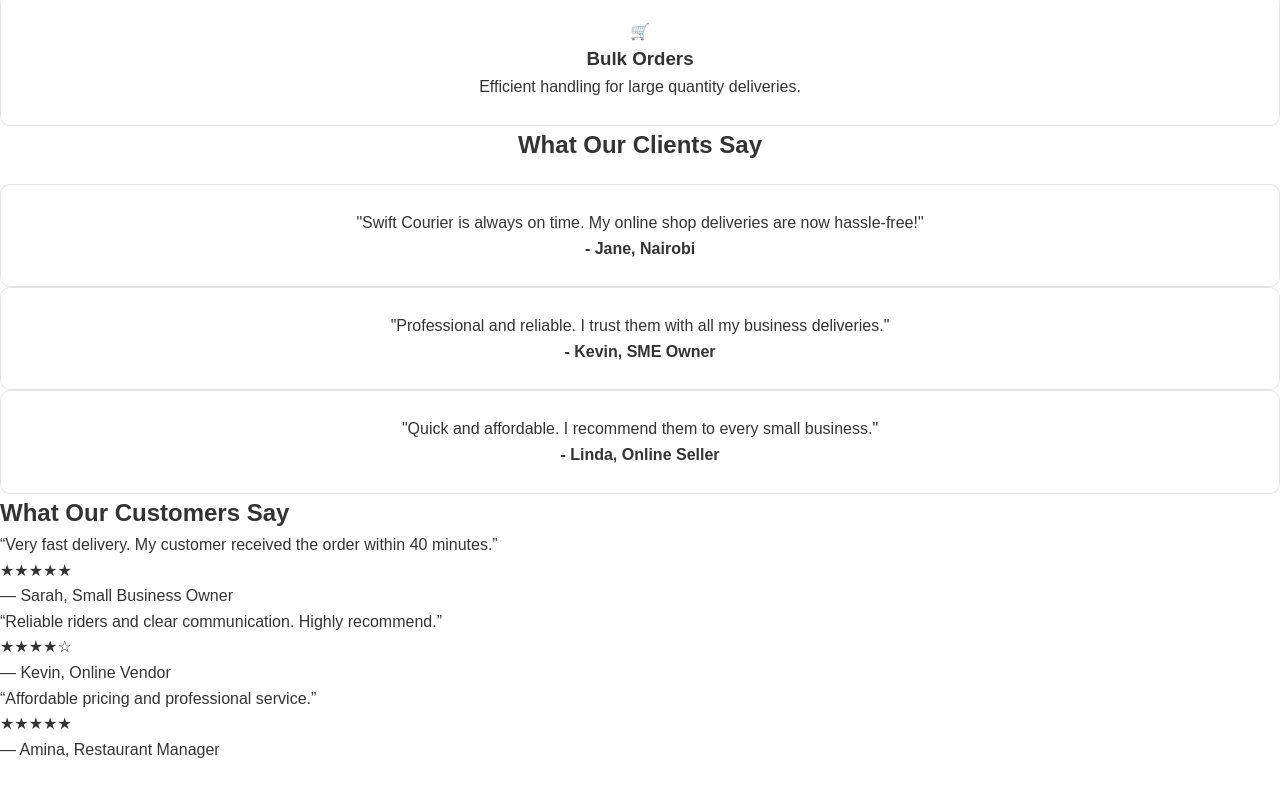
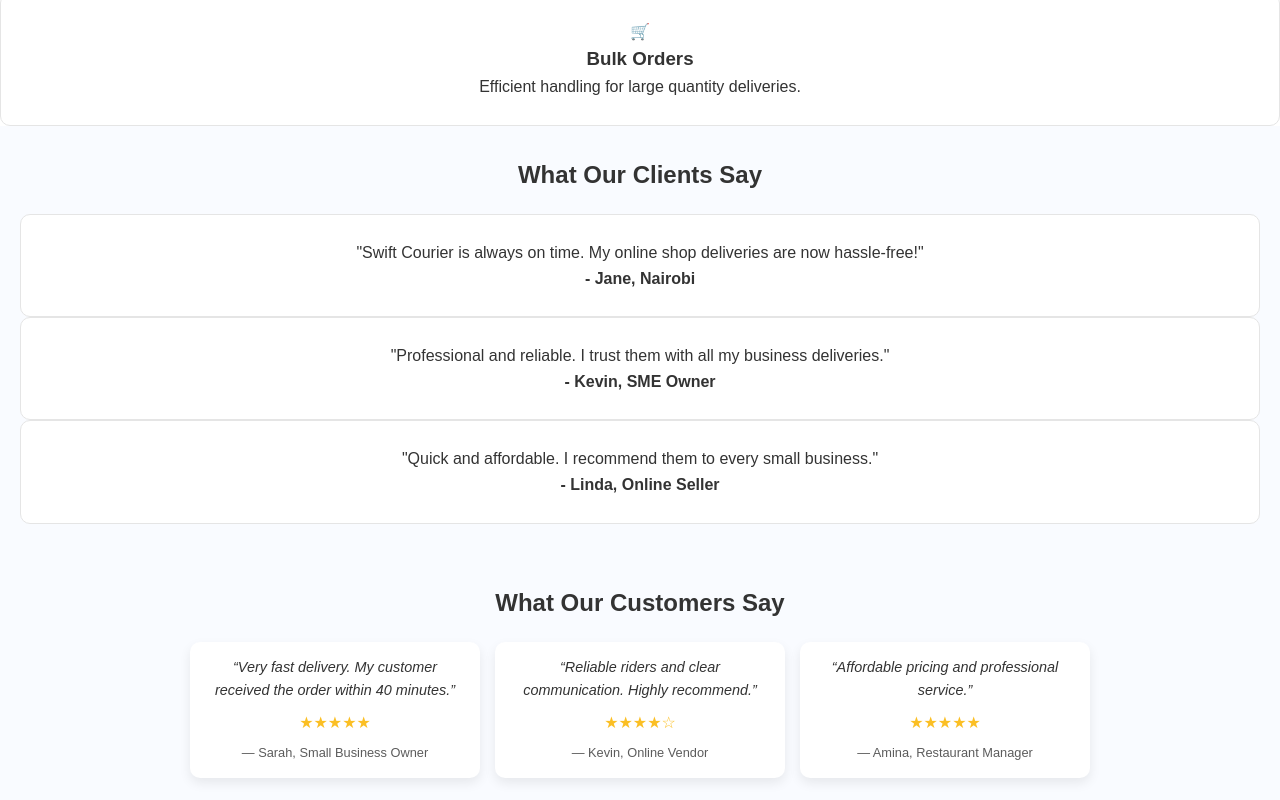
Before and after one commit to jaysonwanyeki-glitch/my-website, a plain HTML site: page index.html in a window 1280 px wide. Shown: the part 780-1580 px from the top of the page. Drawn offline with Linux system fonts and the light colour scheme.

Commit message:
Update style.css

```diff
--- a/style.css
+++ b/style.css
@@ -313,3 +313,59 @@ body.dark .dashboard th {
 .price-card.accent {
   border: 2px solid #0b5ed7;
 }
+
+.testimonials {
+  padding: 30px 20px;
+  text-align: center;
+  background: #f9fbff;
+}
+
+body.dark .testimonials {
+  background: #0f172a;
+}
+
+.testimonials h2 {
+  margin-bottom: 20px;
+}
+
+.testimonial-grid {
+  display: grid;
+  grid-template-columns: repeat(auto-fit, minmax(220px, 1fr));
+  gap: 15px;
+  max-width: 900px;
+  margin: auto;
+}
+
+.testimonial-card {
+  background: #ffffff;
+  padding: 14px;
+  border-radius: 10px;
+  box-shadow: 0 5px 12px rgba(0,0,0,0.08);
+  font-size: 0.9rem;
+  transition: transform 0.25s ease, box-shadow 0.25s ease;
+}
+
+body.dark .testimonial-card {
+  background: #1e293b;
+}
+
+.testimonial-card:hover {
+  transform: translateY(-6px);
+  box-shadow: 0 10px 22px rgba(11,94,215,0.25);
+}
+
+.testimonial-card p {
+  margin-bottom: 8px;
+  font-style: italic;
+}
+
+.rating {
+  color: #fbbf24;
+  font-size: 1rem;
+  margin-bottom: 5px;
+}
+
+.testimonial-card span {
+  font-size: 0.8rem;
+  opacity: 0.8;
+}
```
